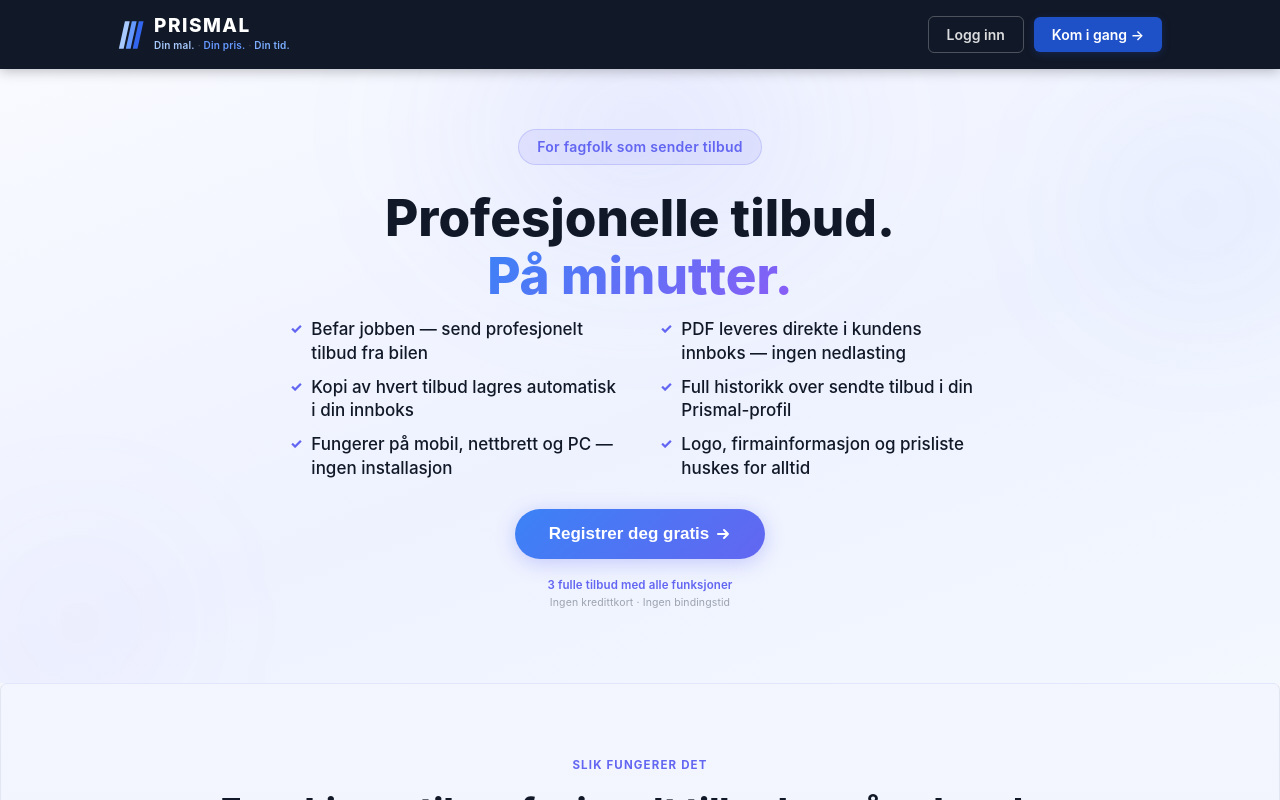
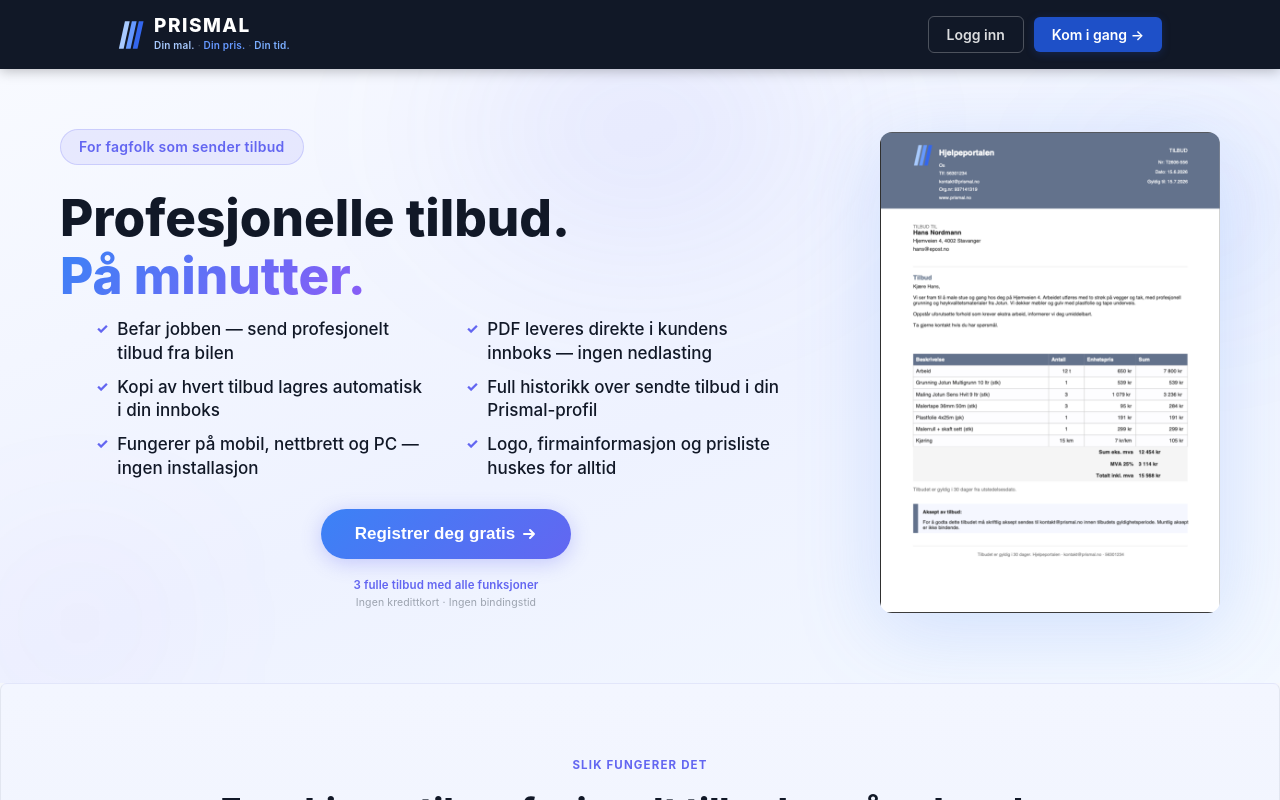
Before and after one commit to anderslura/Prismal, a React (Vite) app: page / in a window 1280 px wide. Shown: the top 800 px of the page. Built offline with nearby package versions, Linux system fonts and the light colour scheme.

Commit message:
feat: hero to-kolonne med PDF-bilde ved siden av tittel

```diff
--- a/src/components/Landingsside.jsx
+++ b/src/components/Landingsside.jsx
@@ -81,7 +81,10 @@ export default function Landingsside({ onStart, onRegistrer }) {
         <div className="l2-hero-glow l2-glow-1" />
         <div className="l2-hero-glow l2-glow-2" />
         <div className="l2-hero-glow l2-glow-3" />
-        <div className="l2-hero-inner">
+        <div className="l2-hero-inner l2-hero-split">
+
+          {/* Venstre: tekst */}
+          <div className="l2-hero-tekst">
             <div className="l2-badge">For fagfolk som sender tilbud</div>
             <h1 className="l2-tittel">
               Profesjonelle tilbud.<br />
@@ -109,6 +112,17 @@ export default function Landingsside({ onStart, onRegistrer }) {
                 </p>
               </div>
             </div>
+          </div>
+
+          {/* Høyre: PDF-forhåndsvisning */}
+          <div className="l2-hero-bilde-wrapper">
+            <img
+              src="/demo/pdf_forside.png"
+              alt="Eksempel på Prismal-tilbud"
+              className="l2-hero-bilde"
+            />
+          </div>
+
         </div>
       </section>
 
--- a/src/styles/index.css
+++ b/src/styles/index.css
@@ -1131,6 +1131,32 @@ textarea { resize: vertical; }
   z-index: 1;
   max-width: 920px;
   margin: 0 auto;
+}
+
+/* ── HERO split layout ── */
+.l2-hero-split {
+  display: flex;
+  align-items: center;
+  gap: 48px;
+  text-align: left;
+  max-width: 1160px;
+}
+.l2-hero-tekst {
+  flex: 1 1 0;
+  min-width: 0;
+}
+.l2-hero-bilde-wrapper {
+  flex: 0 0 340px;
+  display: flex;
+  align-items: center;
+  justify-content: center;
+  filter: drop-shadow(0 16px 40px rgba(59,130,246,0.18));
+}
+.l2-hero-bilde {
+  width: 100%;
+  max-width: 340px;
+  border-radius: 12px;
+  display: block;
 }
 .l2-badge {
   display: inline-block;
@@ -1816,6 +1842,10 @@ textarea { resize: vertical; }
 
 /* ── RESPONSIVE ── */
 @media (max-width: 840px) {
+  .l2-hero-split { flex-direction: column; text-align: center; gap: 32px; }
+  .l2-hero-bilde-wrapper { flex: 0 0 auto; width: 100%; max-width: 320px; }
+  .l2-hero-tekst { text-align: center; }
+  .l2-punkter { text-align: left; }
   .l2-features { grid-template-columns: 1fr 1fr; padding: 28px 20px 32px; gap: 14px; }
 }
 @media (max-width: 520px) {
```
Also changed, not shown: public/demo/pdf_forside.png (added). Lines whose indentation alone changed are shown as unchanged.
